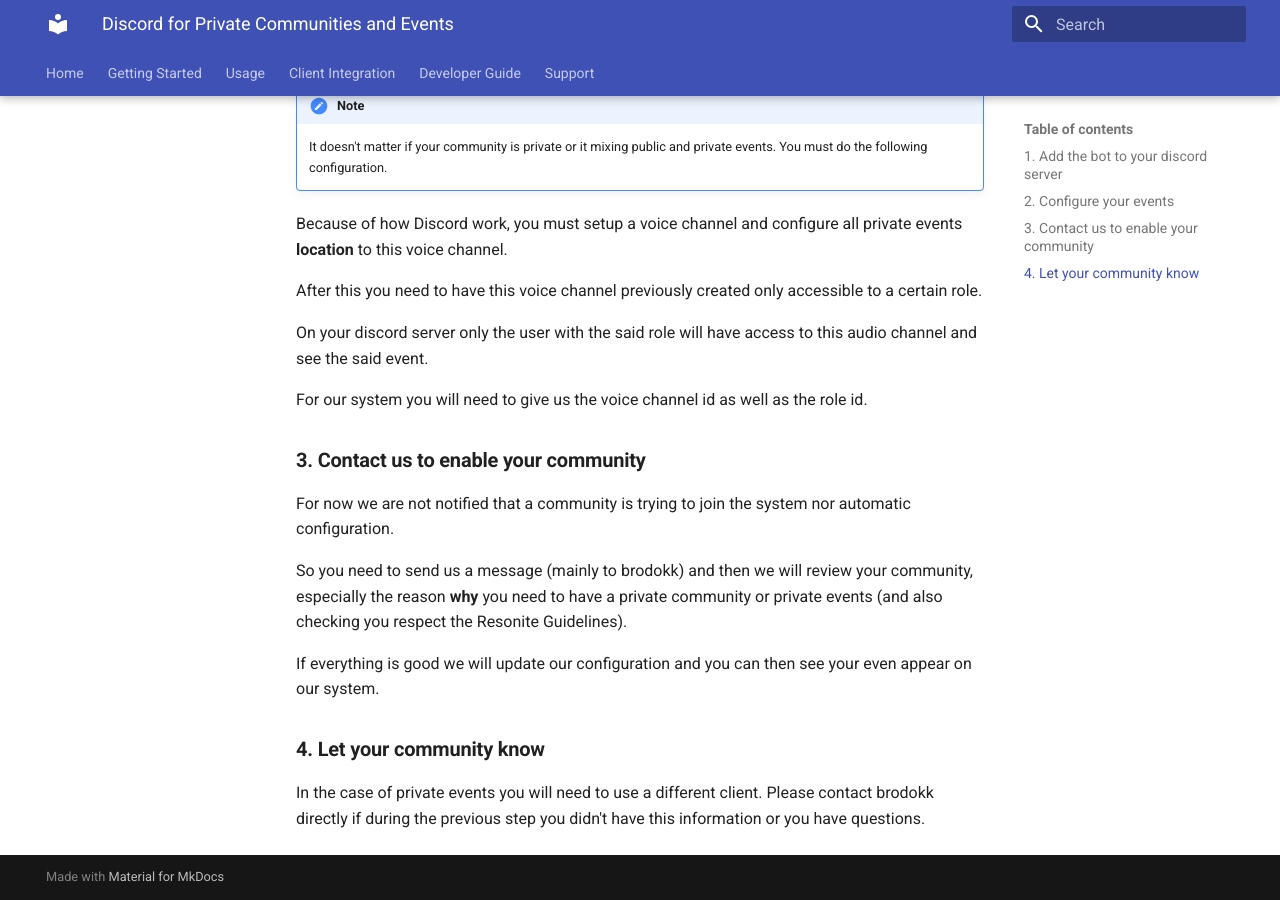
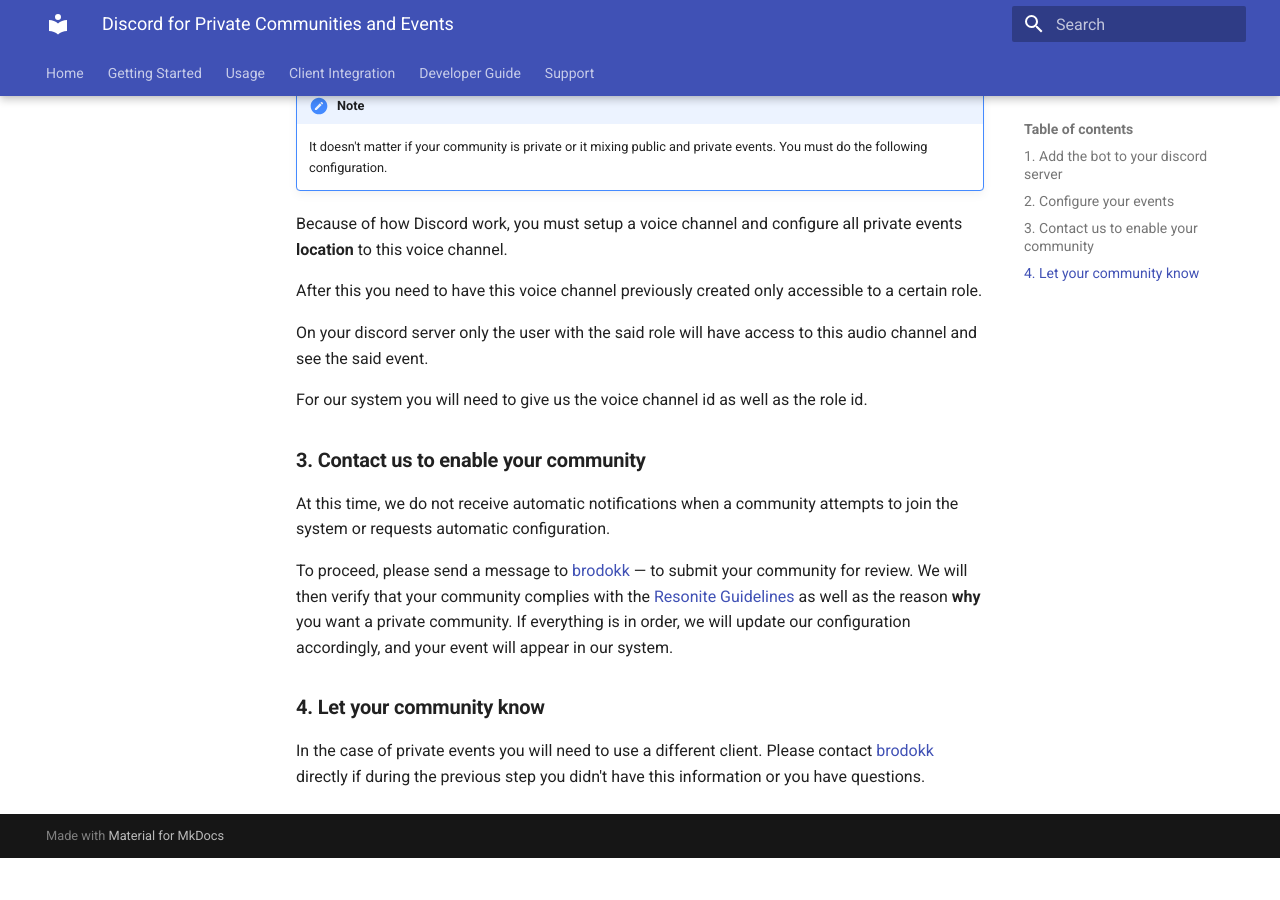
Before and after one commit to Resonite-Community-Projects/community_events.resonite, an MkDocs documentation site: the page built from docs/docs/Usage/Configuration/discord-private.md, in a window 1280 px wide and 900 px high, scrolled down 893 px. Built offline with MkDocs 1.6.1 and Material for MkDocs 9.7.7, drawn with Linux system fonts in a browser that asks for light colours; after the commit the page ends 1751 px from its top, so only the background shows below that; some of the changed text lies outside the part shown.

Commit message:
update doc

```diff
--- a/docs/docs/Usage/Configuration/discord-private.md
+++ b/docs/docs/Usage/Configuration/discord-private.md
@@ -2,7 +2,7 @@
 
 !!! warning
 
-    Please do not share this page for now with anyone without authorization from brodokk.
+    Please do not share this page for now with anyone without authorization from [brodokk](https://brodokk.space/).
 
 For some communities it can happen they need to have private events for various reasons. Or they simply want to keep their community private.
 
@@ -41,14 +41,11 @@
 
 ### **3. Contact us to enable your community**
 
-For now we are not notified that a community is trying to join the system nor automatic configuration.
+At this time, we do not receive automatic notifications when a community attempts to join the system or requests automatic configuration.
 
-So you need to send us a message (mainly to brodokk) and then we will review your community, especially the reason **why** you need to have
-a private community or private events (and also checking you respect the Resonite Guidelines).
-
-If everything is good we will update our configuration and you can then see your even appear on our system.
+To proceed, please send a message to [brodokk](https://brodokk.space/) — to submit your community for review. We will then verify that your community complies with the [Resonite Guidelines](https://resonite.com/policies/Guidelines.html) as well as the reason **why** you want a private community. If everything is in order, we will update our configuration accordingly, and your event will appear in our system.
 
 ### **4. Let your community know**
 
-In the case of private events you will need to use a different client. Please contact brodokk directly if during the previous step you didn't
+In the case of private events you will need to use a different client. Please contact [brodokk](https://brodokk.space/) directly if during the previous step you didn't
 have this information or you have questions.
```
Also changed, not shown: docs/docs/Usage/Configuration/discord.md (+2 -3 lines), docs/docs/Usage/Configuration/hosted-JSON.md (+4 -0 lines), docs/docs/Usage/Configuration/overview.md (+0 -6 lines), docs/docs/Usage/overview.md (+1 -1 lines), docs/docs/support.md (+2 -2 lines), 2 other files.
